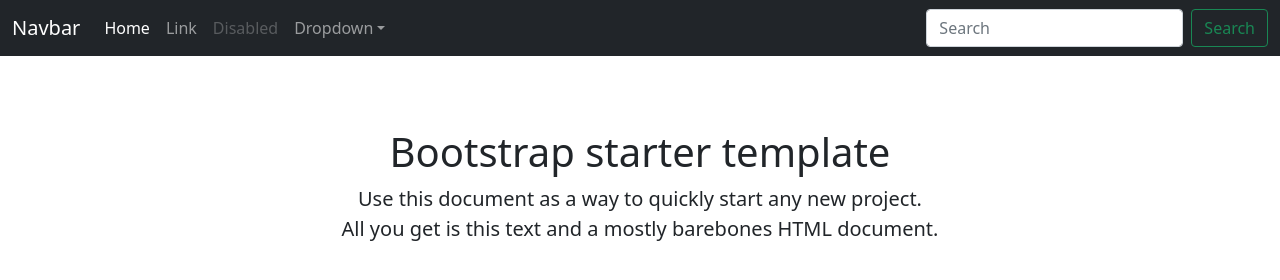
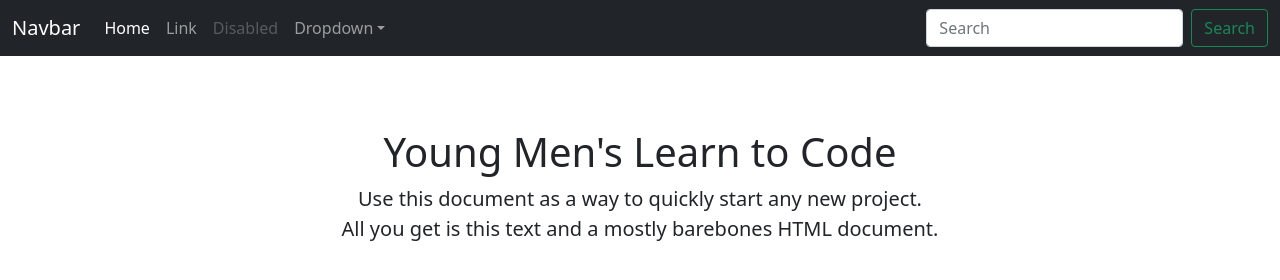
Before and after one commit to davelozano/kirtlandym-learn-code, a plain HTML site: page index.html in a window 1280 px wide. Drawn offline with Linux system fonts and the light colour scheme.

Commit message:
Update index.html

```diff
--- a/index.html
+++ b/index.html
@@ -76,7 +76,7 @@
 <main class="container">
 
   <div class="starter-template text-center py-5 px-3">
-    <h1>Bootstrap starter template</h1>
+    <h1>Young Men's Learn to Code</h1>
     <p class="lead">Use this document as a way to quickly start any new project.<br> All you get is this text and a mostly barebones HTML document.</p>
   </div>
 
```
